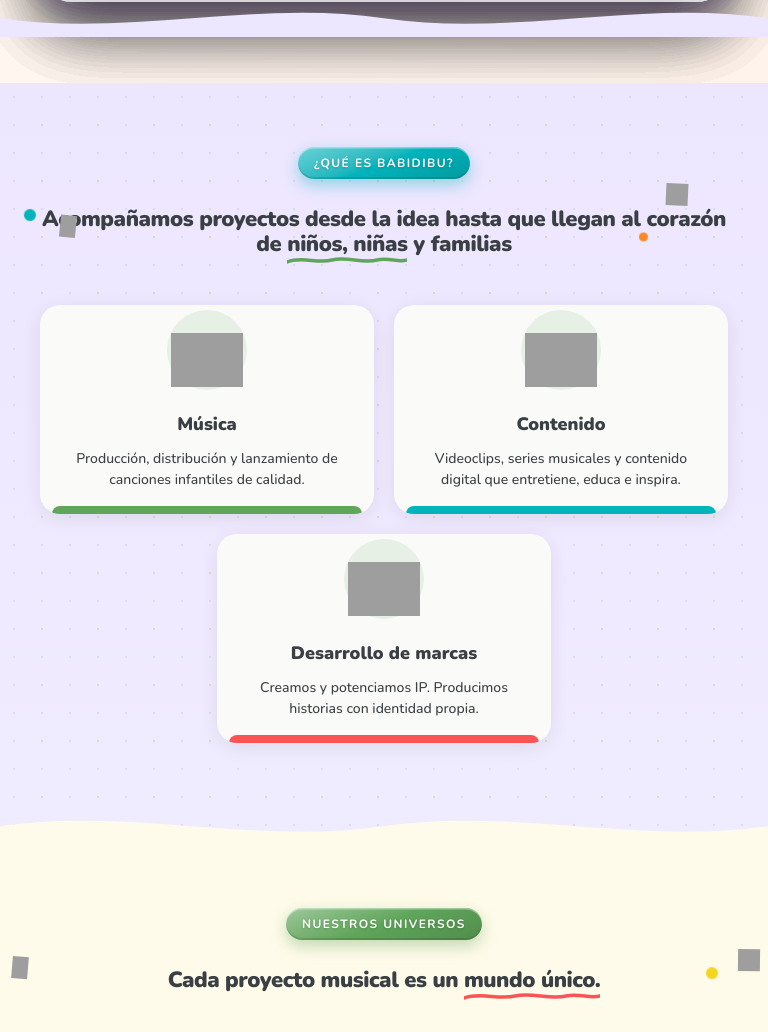
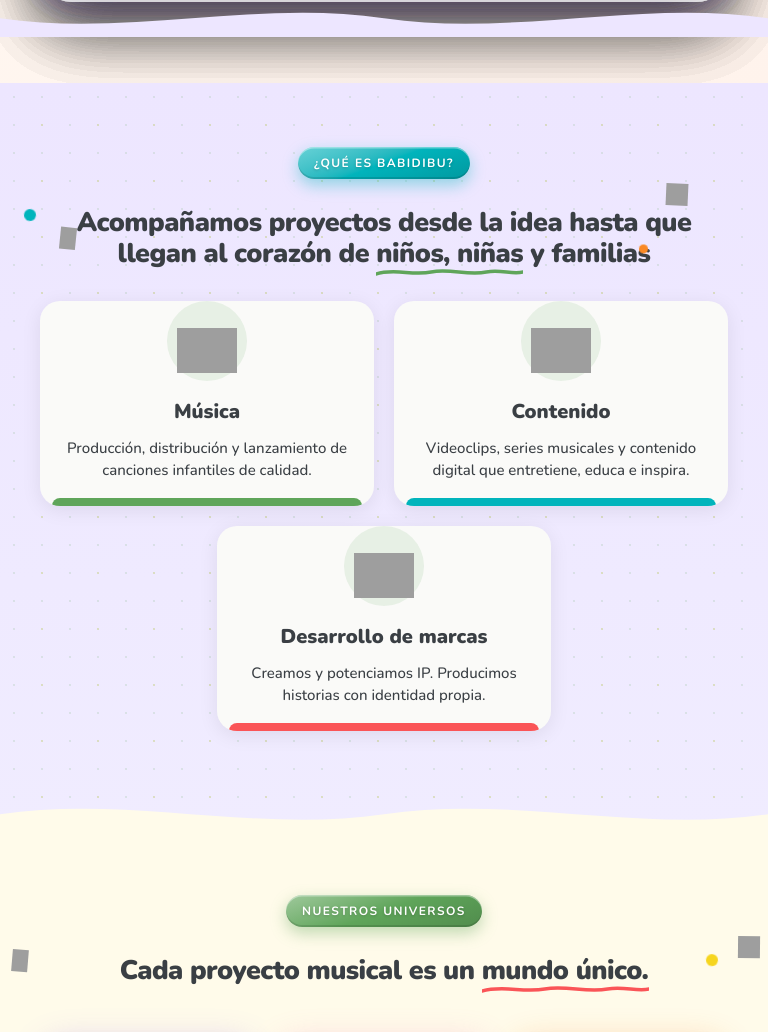
Before and after one commit to records-design/web-babidibu-version-4, a PHP site: page / in a window 768 px wide. Shown: the part 1060-2092 px from the top of the page. Run offline with PHP 8.4, Linux system fonts and the light colour scheme; data that the repository does not hold is empty; grey boxes are pictures that could not be loaded.

Commit message:
Tablet: título sección más grande, service-cards texto y tamaño ajustados

```diff
--- a/style.css
+++ b/style.css
@@ -1339,9 +1339,16 @@ section { position: relative; overflow: visible; }
   .universos .section-inner { padding-top: 64px; padding-bottom: 64px; }
   .lanzamientos .section-inner { padding-top: 100px; padding-bottom: 64px; }
 
+  /* Sección títulos */
+  .section-title { font-size: clamp(26px, 3.5vw, 36px); margin-bottom: 32px; }
+
   /* Que-es — 3 cards en 2 cols, la 3ª centrada */
   .cards-grid-3 { grid-template-columns: repeat(2, 1fr); gap: 20px; }
   .cards-grid-3 > *:last-child:nth-child(odd) { grid-column: 1 / -1; max-width: calc(50% - 10px); margin: 0 auto; }
+  .service-card h3 { font-size: 20px; }
+  .service-card p { font-size: 15px; }
+  .service-card-img { height: 80px; }
+  .service-card-img img.service-card-svg { width: 60px; height: 60px; }
 
   /* Universos — 3 columnas primera fila, 2 centradas segunda */
   .artists-grid { display: flex; flex-wrap: wrap; justify-content: center; gap: 20px; }
```
